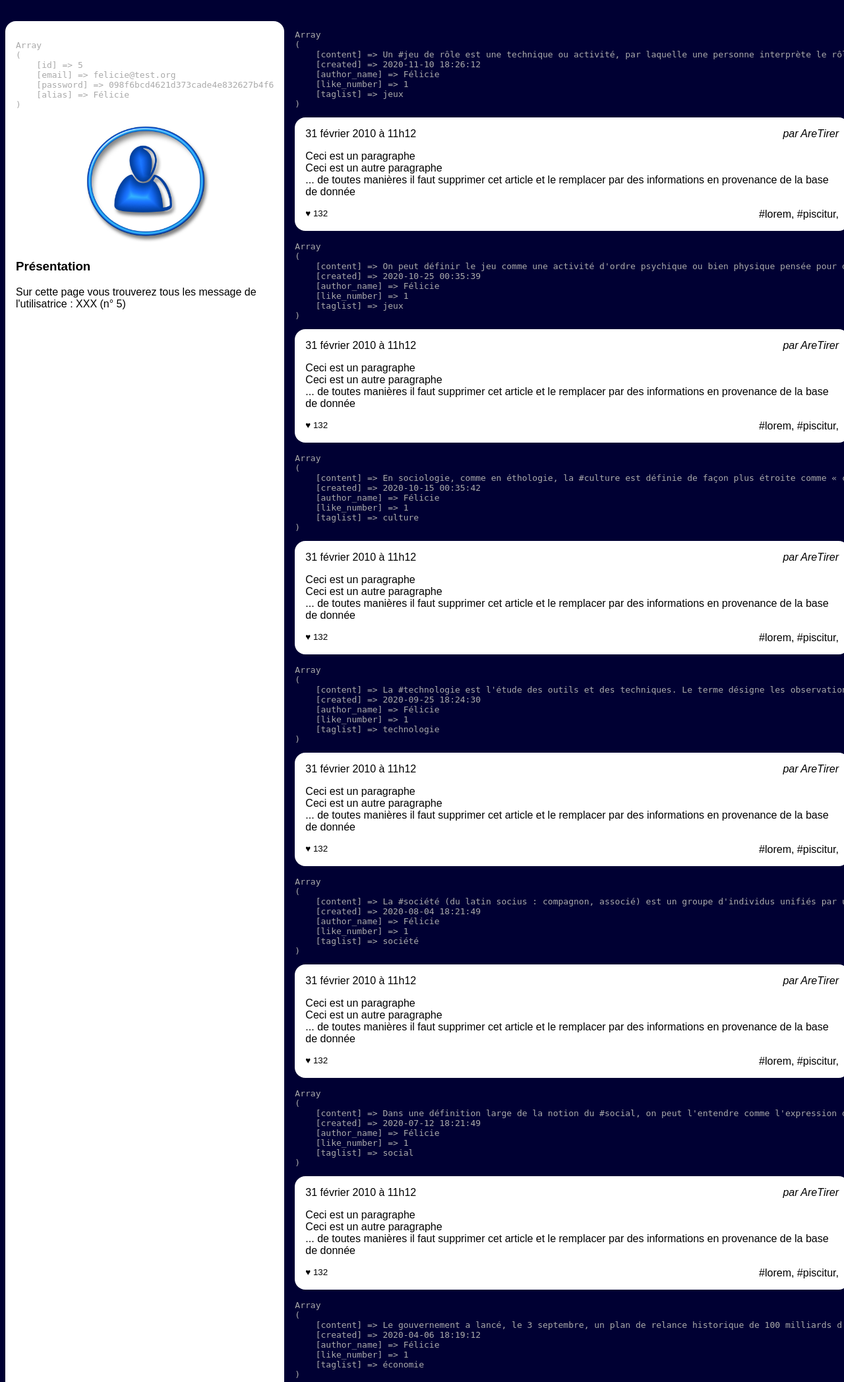
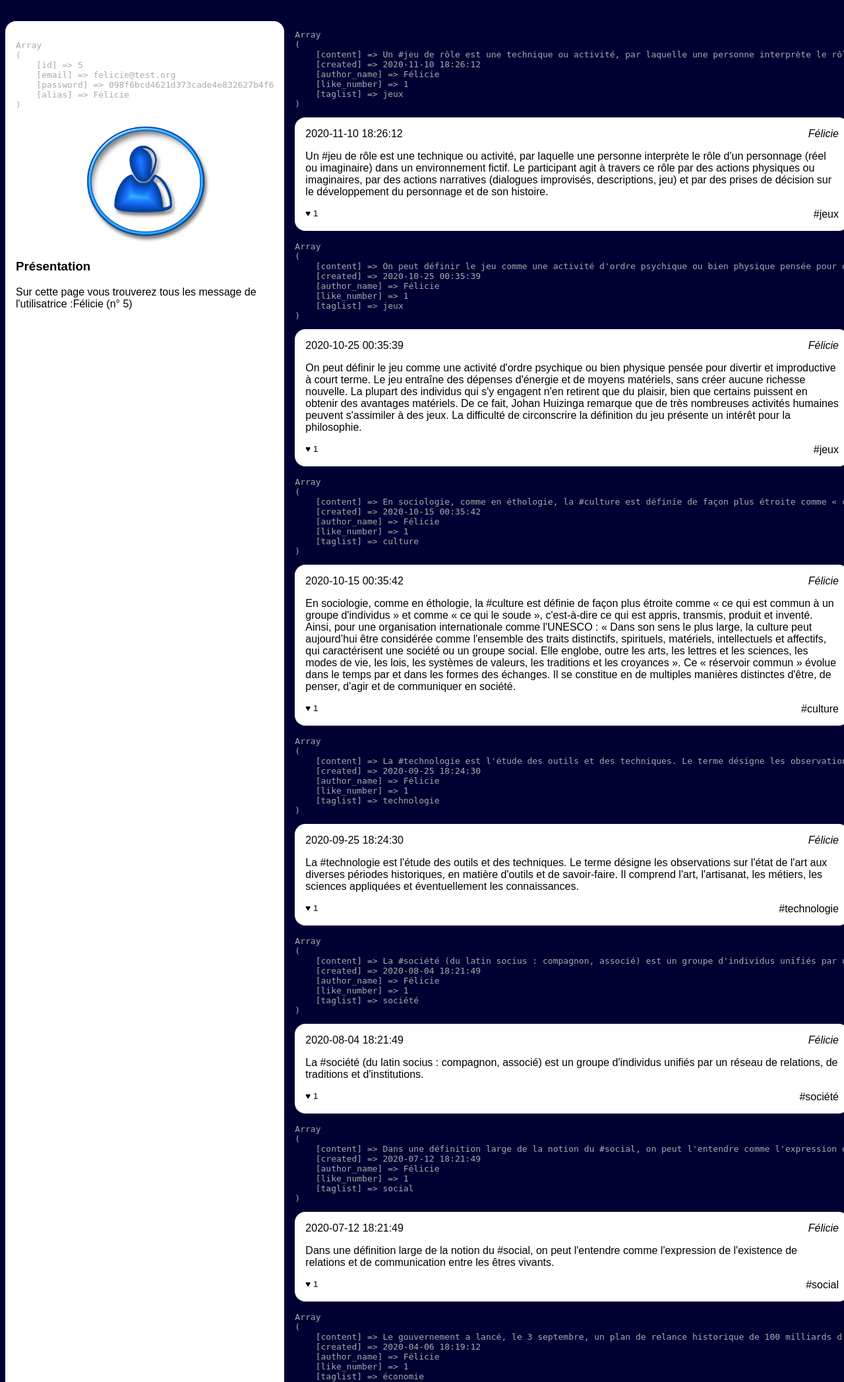
Before and after one commit to adatechschool/projet-collectif-r-seau-social-php-phpgalere, a PHP site: page /wall.php?user_id=5 in a window 1280 px wide. Shown: the part 90-2185 px from the top of the page at 66% size. Run offline with PHP 8.4, Linux system fonts and the light colour scheme; data comes from the database, SQL or seed files in the repository.

Commit message:
update wall.php

```diff
--- a/resoc_n1/wall.php
+++ b/resoc_n1/wall.php
@@ -57,7 +57,7 @@
                 <img src="user.jpg" alt="Portrait de l'utilisatrice"/>
                 <section>
                     <h3>Présentation</h3>
-                    <p>Sur cette page vous trouverez tous les message de l'utilisatrice : XXX
+                    <p>Sur cette page vous trouverez tous les message de l'utilisatrice :<?php echo $user['alias']?>
                         (n° <?php echo $userId ?>)
                     </p>
                 </section>
@@ -90,25 +90,25 @@
                  */
                 while ($post = $lesInformations->fetch_assoc())
                 {
-
+                    $tags = explode(',', $post['taglist']);
                     echo "<pre>" . print_r($post, 1) . "</pre>";
                     ?>
                     <article>
                         <h3>
-                            <time datetime='2020-02-01 11:12:13' >31 février 2010 à 11h12</time>
+                            <time ><?php echo $post['created'] ?></time>
                         </h3>
-                        <address>par AreTirer</address>
+                        <address><?php echo $post['author_name']?></address>
                         <div>
-                            <p>Ceci est un paragraphe</p>
-                            <p>Ceci est un autre paragraphe</p>
-                            <p>... de toutes manières il faut supprimer cet
-                                article et le remplacer par des informations en
-                                provenance de la base de donnée</p>
+                            <p><?php echo $post['content']?></p>
                         </div>
                         <footer>
-                            <small>♥ 132</small>
-                            <a href="">#lorem</a>,
-                            <a href="">#piscitur</a>,
+                            <small>♥ <?php echo $post['like_number']?></small>
+
+                            <?php for ($i = 0; $i < count($tags); $i++){
+                                echo<<<HTML
+                                <a href=""> #$tags[$i]</a>
+                                HTML;
+                            }?>
                         </footer>
                     </article>
                 <?php } ?>
```
